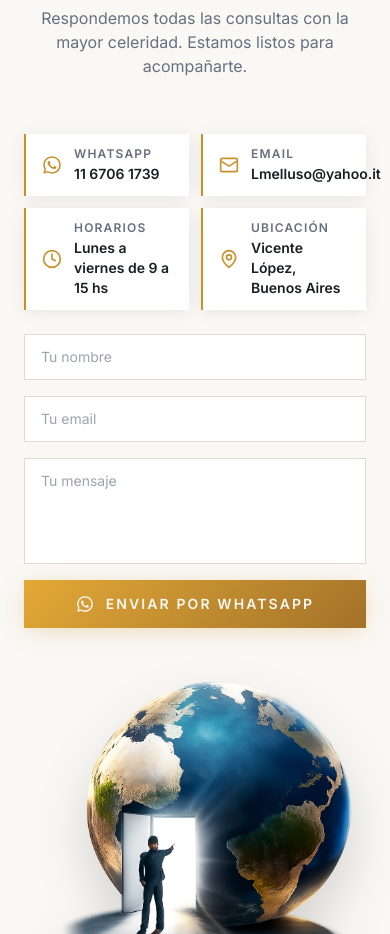
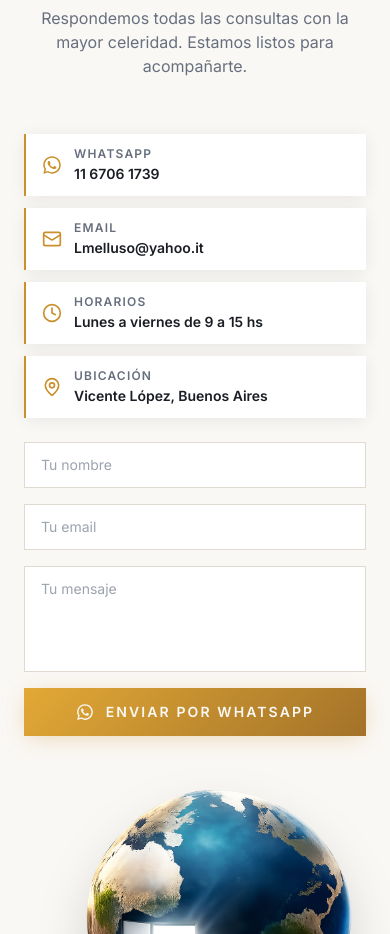
Before and after one commit to tomyk777/Estudio-LM-Ciudadanias-main, a Next.js app: page / in a window 390 px wide. Shown: the part 6580-7514 px from the top of the page. Built offline with nearby package versions, Linux system fonts and the light colour scheme.

Commit message:
Fix navbar mobile

```diff
--- a/src/components/landing/Contact.tsx
+++ b/src/components/landing/Contact.tsx
@@ -51,7 +51,7 @@ export function Contact() {
             className={`flex flex-col gap-6 animate-on-scroll-left ${left.visible ? "is-visible" : ""}`}
           >
             {/* Info cards grid */}
-            <div className="grid grid-cols-2 gap-3">
+            <div className="grid grid-cols-1 sm:grid-cols-2 gap-3">
               <a
                 href="https://wa.me/5491167061739?text=Hola%20Laura!%20Vi%20tu%20sitio%20web%20y%20quiero%20consultar%20sobre%20el%20tr%C3%A1mite%20de%20ciudadan%C3%ADa."
                 target="_blank"
@@ -74,11 +74,11 @@ export function Contact() {
                 className="value-badge hover:border-l-gold transition-colors group"
               >
                 <Mail size={20} className="text-gold flex-shrink-0" />
-                <div>
+                <div className="min-w-0">
                   <p className="text-xs font-semibold tracking-widest uppercase text-muted-foreground mb-0.5">
                     Email
                   </p>
-                  <p className="text-charcoal font-semibold text-sm group-hover:text-gold transition-colors">
+                  <p className="text-charcoal font-semibold text-sm group-hover:text-gold transition-colors break-all">
                     Lmelluso@yahoo.it
                   </p>
                 </div>
--- a/src/components/landing/Navbar.tsx
+++ b/src/components/landing/Navbar.tsx
@@ -42,14 +42,23 @@ export function Navbar() {
 
   return (
     <header
-      className={`fixed top-0 left-0 right-0 z-50 transition-all duration-500 ${
+      className={`fixed top-0 left-0 right-0 z-50 isolation-isolate transition-all duration-500 ${
         scrolled ? "bg-charcoal shadow-lg py-2" : "bg-transparent py-4"
       }`}
+      style={{ isolation: "isolate" }}
     >
       <div className="container mx-auto flex items-center justify-between px-6">
         {/* Logo */}
         <a href="#inicio" className="flex items-center gap-3">
-          <Image src="/assets/logo.png" alt="Estudio Integral LM" width={80} height={80} className="h-20 w-auto object-contain" />
+          <Image
+            src="/assets/logo.png"
+            alt="Estudio Integral LM"
+            width={80}
+            height={80}
+            className={`w-auto object-contain transition-all duration-500 ${
+              scrolled ? "h-10 md:h-14" : "h-14 md:h-20"
+            }`}
+          />
         </a>
 
         {/* Desktop nav */}
```
